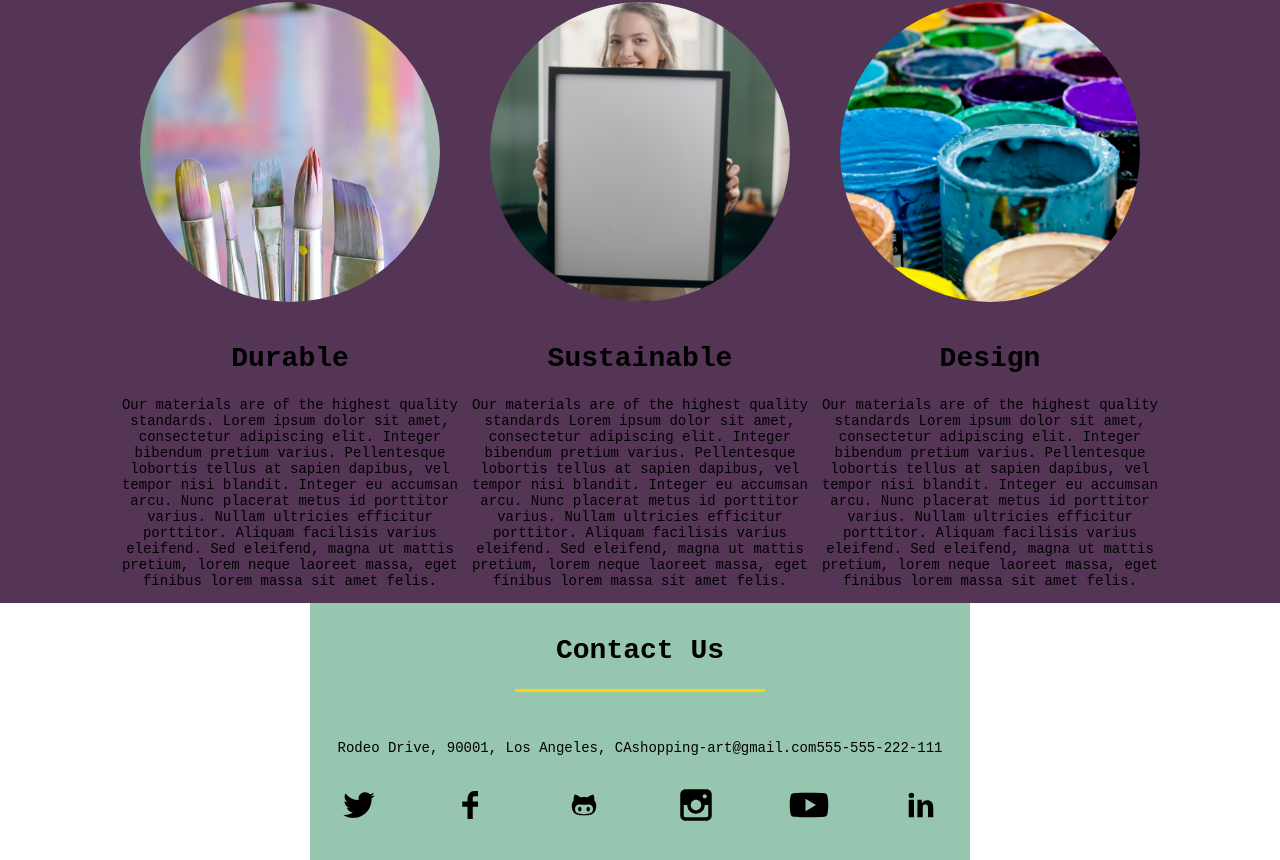
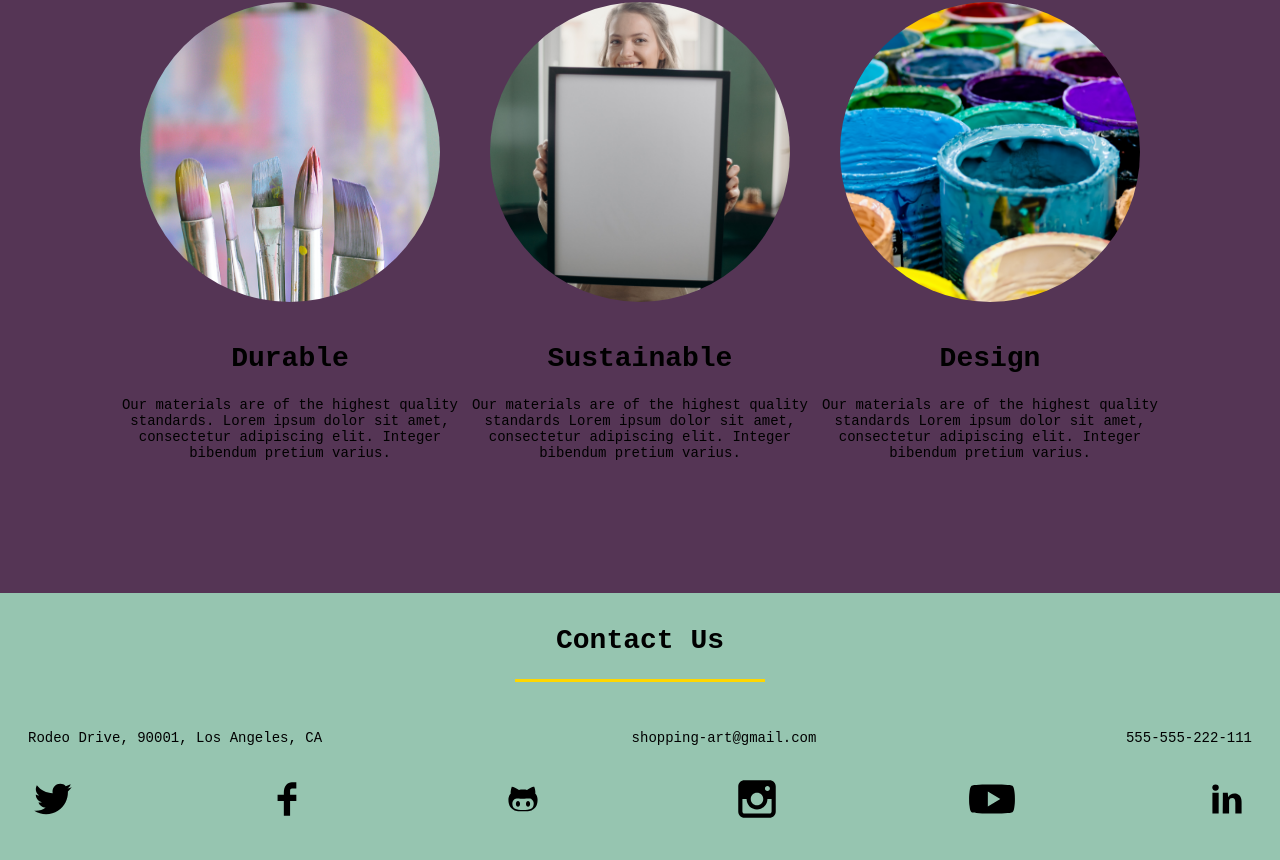
Before and after one commit to Benjamin-Re/webstore-frontend, a React (Create React App) app: page / in a window 1280 px wide. Shown: the part 1937-2797 px from the top of the page. Built offline with nearby package versions, Linux system fonts and the light colour scheme; no server answers.

Commit message:
Add styles to icons on contact page

```diff
--- a/src/components/Footer.js
+++ b/src/components/Footer.js
@@ -21,12 +21,12 @@ export function Footer(){
                 <div>555-555-222-111</div>
             </div>
             <div className="social">
-                <TiSocialTwitter/>
-                <TiSocialFacebook/>
-                <TiSocialGithub/>
-                <TiSocialInstagram/>
-                <TiSocialYoutube/>
-                <TiSocialLinkedin/>
+                <div><TiSocialTwitter/></div>
+                <div><TiSocialFacebook/></div>
+                <div><TiSocialGithub/></div>
+               <div> <TiSocialInstagram/></div>
+               <div> <TiSocialYoutube/></div>
+                <div><TiSocialLinkedin/></div>
             </div>
         </div>
     )
--- a/src/components/Home.js
+++ b/src/components/Home.js
@@ -67,19 +67,19 @@ export function Home() {
         <div className="sec3Card">
           <img src="/img/brushes.jpg" alt="image of material"></img>
           <div><h2>Durable</h2>Our materials are of the highest quality standards.
-          Lorem ipsum dolor sit amet, consectetur adipiscing elit. Integer bibendum pretium varius. Pellentesque lobortis tellus at sapien dapibus, vel tempor nisi blandit. Integer eu accumsan arcu. Nunc placerat metus id porttitor varius. Nullam ultricies efficitur porttitor. Aliquam facilisis varius eleifend. Sed eleifend, magna ut mattis pretium, lorem neque laoreet massa, eget finibus lorem massa sit amet felis.
+          Lorem ipsum dolor sit amet, consectetur adipiscing elit. Integer bibendum pretium varius.
           </div>
         </div>
         <div className="sec3Card">
           <img src="/img/canvas.jpg" alt="image of material"></img>
           <div><h2>Sustainable</h2>Our materials are of the highest quality standards
-          Lorem ipsum dolor sit amet, consectetur adipiscing elit. Integer bibendum pretium varius. Pellentesque lobortis tellus at sapien dapibus, vel tempor nisi blandit. Integer eu accumsan arcu. Nunc placerat metus id porttitor varius. Nullam ultricies efficitur porttitor. Aliquam facilisis varius eleifend. Sed eleifend, magna ut mattis pretium, lorem neque laoreet massa, eget finibus lorem massa sit amet felis.
+          Lorem ipsum dolor sit amet, consectetur adipiscing elit. Integer bibendum pretium varius.
           </div>
         </div>
         <div className="sec3Card">
           <img src="/img/paint.jpg" alt="image of material"></img>
           <div><h2>Design</h2>Our materials are of the highest quality standards
-          Lorem ipsum dolor sit amet, consectetur adipiscing elit. Integer bibendum pretium varius. Pellentesque lobortis tellus at sapien dapibus, vel tempor nisi blandit. Integer eu accumsan arcu. Nunc placerat metus id porttitor varius. Nullam ultricies efficitur porttitor. Aliquam facilisis varius eleifend. Sed eleifend, magna ut mattis pretium, lorem neque laoreet massa, eget finibus lorem massa sit amet felis.
+          Lorem ipsum dolor sit amet, consectetur adipiscing elit. Integer bibendum pretium varius.
           </div>
         </div>
         </div>
--- a/src/styles/Footer.css
+++ b/src/styles/Footer.css
@@ -5,6 +5,7 @@
     flex-direction: column;
     gap: 2rem;
     padding: 2rem;
+    min-width: 100%;
 }
 
 .social {
@@ -15,7 +16,9 @@
 }
 
 .social * {
-    font-size: 3rem;
+    width: 50px;
+    height: 50px;
+
 
 }
 
@@ -25,6 +28,8 @@
 
 }
 
-.social *:hover{
-   font-size: 5rem;
+.social div:hover{
+    transform-origin: bottom ;
+    transform: scale(1.5);
+
 }
--- a/src/styles/Home.css
+++ b/src/styles/Home.css
@@ -17,7 +17,7 @@
   min-width: 100%;
   display: flex;
   flex-direction: column;
-  justify-content: center;
+  justify-content: flex-start;
   align-items: center;
   gap: 10px;
   font-weight: 800;
@@ -98,6 +98,7 @@ h2 {
 
 .sec3Card {
   width: 350px;
+  margin-bottom: 20px;
 }
 
 .sec3Card img {
@@ -122,8 +123,10 @@ h2 {
 /*Medium*/
 @media (max-width: 960px) {
   .materials {
-    flex-direction: column;
+    flex-wrap: wrap;
+    justify-content: center;
   }
+
   .sec3Card img {
     width: 250px;
     height: 250px;
```
